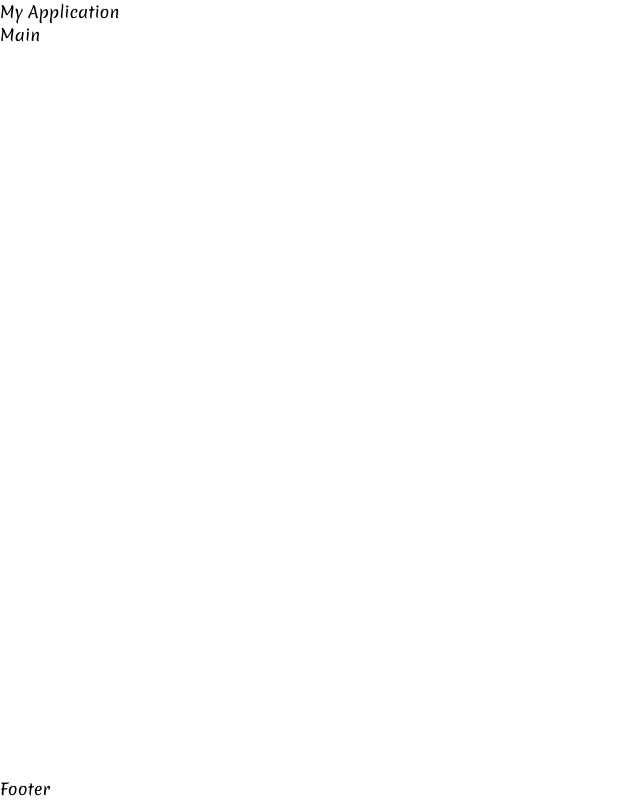
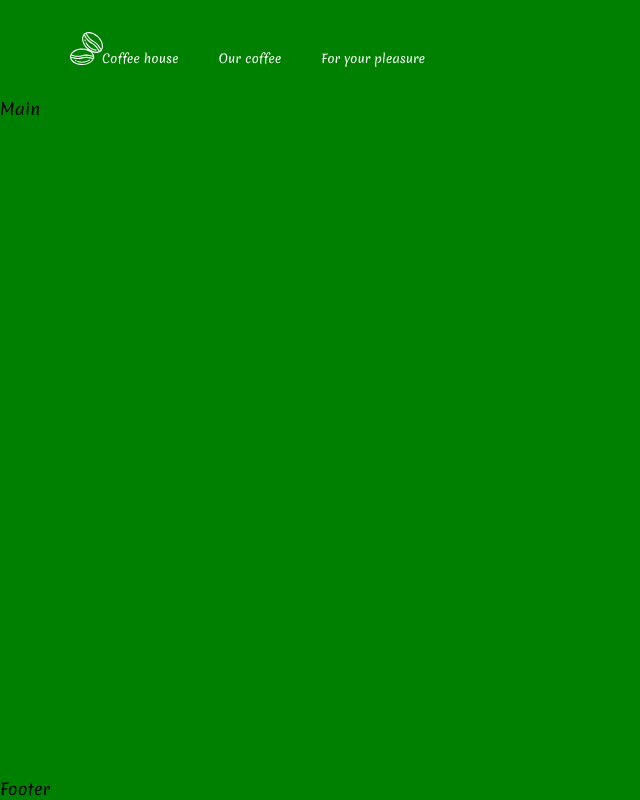
Before and after one commit to Stalmax76/coffee-shop, a React (Vite) app: page / in a window 1280 px wide. Shown: the whole page, without its empty margins (0-640 px from the left). Built offline with nearby package versions, Linux system fonts and the light colour scheme.

Commit message:
added header-block

```diff
--- /dev/null
+++ b/src/components/Header/_header.scss
@@ -0,0 +1,71 @@
+@use "@scss/abstracts/_functions.scss" as *;
+.header {
+   padding-block: toRem(30);
+   @media (max-width: toEm(768)) {
+      padding-block: toRem(15);
+   }
+   @media (max-width: toEm(480)) {
+      padding-block: toRem(10);
+   }
+   &__container {
+      max-width: toRem(1174);
+      padding-inline: toRem(15);
+      margin-inline: auto;
+      display: flex;
+      justify-content: stretch;
+      align-items: flex-end;
+
+      @media (max-width: toEm(480)) {
+         align-items: flex-start;
+         gap: toRem(5);
+      }
+   }
+   &__logo {
+      flex-shrink: 0;
+      align-self: flex-start;
+      flex-grow: 0;
+   }
+   &__nav {
+      position: relative;
+      transform: translateX(toRem(-8));
+      align-self: flex-end;
+      flex: 1 1 auto;
+      padding-block-start: toRem(20);
+      @media (max-width: toEm(480)) {
+         transform: translateX(0);
+         padding-block-start: 0;
+      }
+      // min-height: toRem(60);
+      &-list {
+         display: flex;
+         flex-wrap: wrap;
+         column-gap: toRem(40);
+         justify-content: flex-start;
+         align-items: center;
+         margin-inline-start: toRem(5);
+         row-gap: toRem(10);
+         @media (max-width: toEm(480)) {
+            flex-direction: column;
+            align-items: flex-start;
+            margin-inline-start: 0;
+            row-gap: toRem(10);
+         }
+      }
+      &-item {
+         color: var(--color-white);
+         font-size: toRem(12);
+         font-weight: 400;
+         line-height: normal;
+         flex-shrink: 0;
+
+         a {
+            transition: text-decoration 0.3s;
+            @media (any-hover: hover) {
+               &:hover {
+                  text-decoration: underline;
+               }
+            }
+         }
+      }
+   }
+}
--- a/src/components/Header/index.tsx
+++ b/src/components/Header/index.tsx
@@ -1,7 +1,27 @@
+import Logo from '../UI/Logo';
+import './_header.scss';
+
 const Header = () => {
   return (
     <header className='header'>
-      <h1>My Application</h1>
+      <div className='header__container'>
+        <div className='header__logo'>
+          <Logo />
+        </div>
+        <nav className='header__nav'>
+          <ul className='header__nav-list'>
+            <li className='header__nav-item'>
+              <a href='#'>Coffee house</a>
+            </li>
+            <li className='header__nav-item'>
+              <a href='#'>Our coffee</a>
+            </li>
+            <li className='header__nav-item'>
+              <a href='#'>For your pleasure</a>
+            </li>
+          </ul>
+        </nav>
+      </div>
     </header>
   );
 };
--- a/src/components/UI/_styles-ui-component.scss
+++ b/src/components/UI/_styles-ui-component.scss
@@ -3,13 +3,13 @@
 
 // ================== logo ==================
 .logo {
-   display: inline-flex;
+   display: flex;
    justify-content: center;
    align-items: center;
-   block-size: toRem(40);
-   inline-size: toRem(40);
+   block-size: toRem(37);
+   inline-size: toRem(37);
    aspect-ratio: 1/1;
-   padding: toRem(5);
+   padding: toRem(2);
    cursor: pointer;
    transition: transform 0.3s ease-in-out;
    @media (any-hover: hover) {
--- a/src/scss/base/_base.scss
+++ b/src/scss/base/_base.scss
@@ -4,6 +4,7 @@ body {
    font-size: toRem(14);
    line-height: normal;
    font-weight: 400;
+   background-color: green;
 }
 .wrapper {
    display: flex;
```
